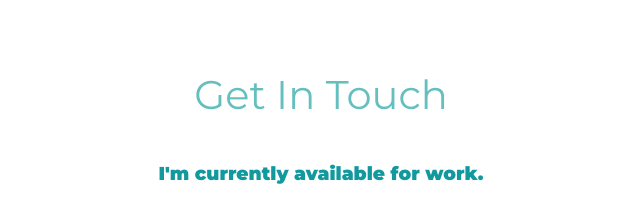
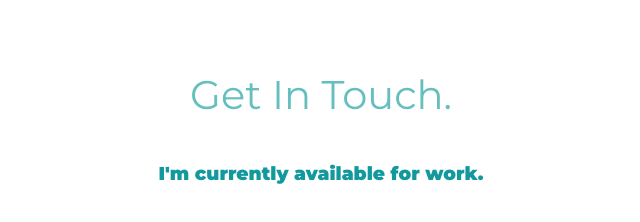
Before and after one commit to Evgenii-Dolgopolov/intro, a plain HTML site: page index.html in a window 1280 px wide. Shown: the part 2162-2384 px from the top of the page, 319-959 px from the left. Drawn offline with Linux system fonts and the light colour scheme.

Commit message:
Add files via upload

```diff
--- a/index.html
+++ b/index.html
@@ -42,7 +42,7 @@
       </div>
       <hr class="horizontal-rule">
       <div class="contact-me">
-        <h2>Get In Touch</h2>
+        <h2>Get In Touch.</h2>
         <h3 class="contact-me-h3">I'm currently available for work.</h3>
         <p class="contact-me-paragraph">Shoot me an email if you have a project that you want to get started or need my help with anything, or just want to say hey.</p>
         <a class="btn" href="mailto:do.evgenii@gmail.com">CONTACT ME</a>
```
